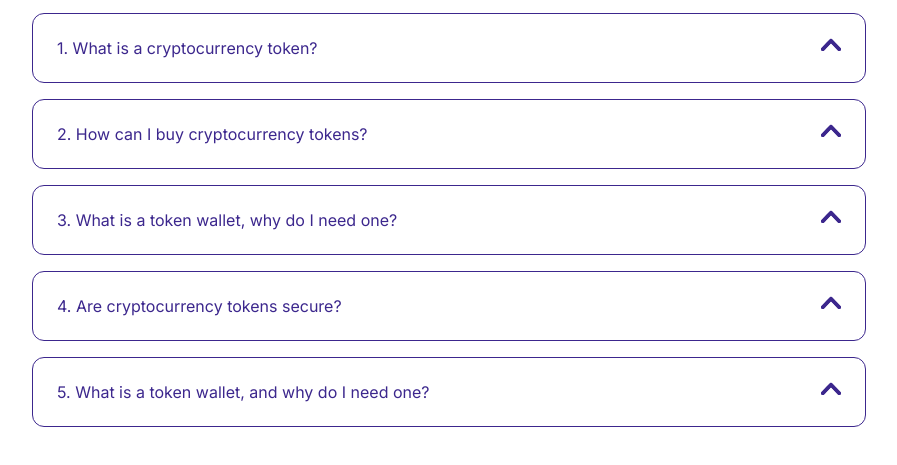
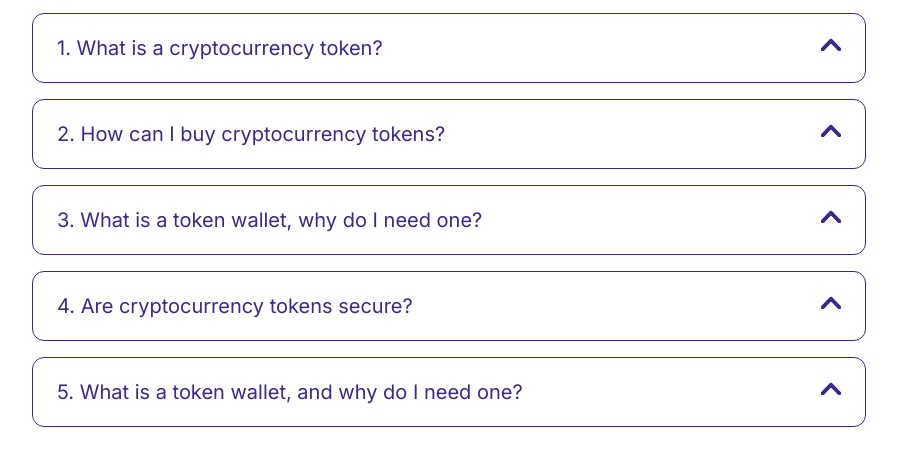
Before and after one commit to neharadialcode486/component-with-bootstrap, a plain HTML site: page index.html in a window 1280 px wide. Shown: the part 273-738 px from the top of the page, without its empty margins (191-1088 px from the left). Drawn offline with nearby package versions, Linux system fonts and the light colour scheme.

Commit message:
add-changes

```diff
--- a/assets/css/accordian.css
+++ b/assets/css/accordian.css
@@ -104,6 +104,10 @@ font-weight: 600 !important;
     box-shadow: none !important;
 }
 
+.accoordian-heading-fs-lg{
+    font-size: 20px !important;
+}
+
 /* -------------responsive------------------ */
 @media (max-width:1024px) {
     .fs-2xl{
--- a/index.html
+++ b/index.html
@@ -17,7 +17,7 @@
         <div class="accordion first-accordion accordion-flush" id="accordionFlushExample">
   <div class="accordion-item ">
     <h2 class="accordion-header">
-      <button class="accordion-button collapsed fw-normal fs-lg h-xl" type="button" data-bs-toggle="collapse" data-bs-target="#flush-collapseOne" aria-expanded="false" aria-controls="flush-collapseOne">
+      <button class="accordion-button collapsed fw-normal accoordian-heading-fs-lg h-xl" type="button" data-bs-toggle="collapse" data-bs-target="#flush-collapseOne" aria-expanded="false" aria-controls="flush-collapseOne">
         1. What is a cryptocurrency token?
       </button>
     </h2>
@@ -29,7 +29,7 @@
   </div>
   <div class="accordion-item">
     <h2 class="accordion-header">
-      <button class="accordion-button collapsed fw-normal fs-lg h-xl" type="button" data-bs-toggle="collapse" data-bs-target="#flush-collapseTwo" aria-expanded="false" aria-controls="flush-collapseTwo">
+      <button class="accordion-button collapsed fw-normal accoordian-heading-fs-lg h-xl" type="button" data-bs-toggle="collapse" data-bs-target="#flush-collapseTwo" aria-expanded="false" aria-controls="flush-collapseTwo">
         2. How can I buy cryptocurrency tokens?
       </button>
     </h2>
@@ -40,7 +40,7 @@
   </div>
   <div class="accordion-item">
     <h2 class="accordion-header">
-      <button class="accordion-button collapsed fw-normal fs-lg h-xl" type="button" data-bs-toggle="collapse" data-bs-target="#flush-collapseThree" aria-expanded="false" aria-controls="flush-collapseThree">
+      <button class="accordion-button collapsed fw-normal accoordian-heading-fs-lg h-xl" type="button" data-bs-toggle="collapse" data-bs-target="#flush-collapseThree" aria-expanded="false" aria-controls="flush-collapseThree">
         3. What is a token wallet, why do I need one?
       </button>
     </h2>
@@ -51,7 +51,7 @@
   </div>
   <div class="accordion-item">
     <h2 class="accordion-header">
-      <button class="accordion-button collapsed fw-normal fs-lg h-xl" type="button" data-bs-toggle="collapse" data-bs-target="#flush-collapseFour" aria-expanded="false" aria-controls="flush-collapseFour">
+      <button class="accordion-button collapsed fw-normal accoordian-heading-fs-lg h-xl" type="button" data-bs-toggle="collapse" data-bs-target="#flush-collapseFour" aria-expanded="false" aria-controls="flush-collapseFour">
         4. Are cryptocurrency tokens secure?
       </button>
     </h2>
@@ -62,7 +62,7 @@
   </div>
   <div class="accordion-item">
     <h2 class="accordion-header">
-      <button class="accordion-button collapsed fw-normal fs-lg h-xl" type="button" data-bs-toggle="collapse" data-bs-target="#flush-collapseFive" aria-expanded="false" aria-controls="flush-collapseFive">
+      <button class="accordion-button collapsed fw-normal accoordian-heading-fs-lg h-xl" type="button" data-bs-toggle="collapse" data-bs-target="#flush-collapseFive" aria-expanded="false" aria-controls="flush-collapseFive">
       5. What is a token wallet, and why do I need one?
       </button>
     </h2>
```
Also changed, not shown: accordiantwo.html (+4 -4 lines).
